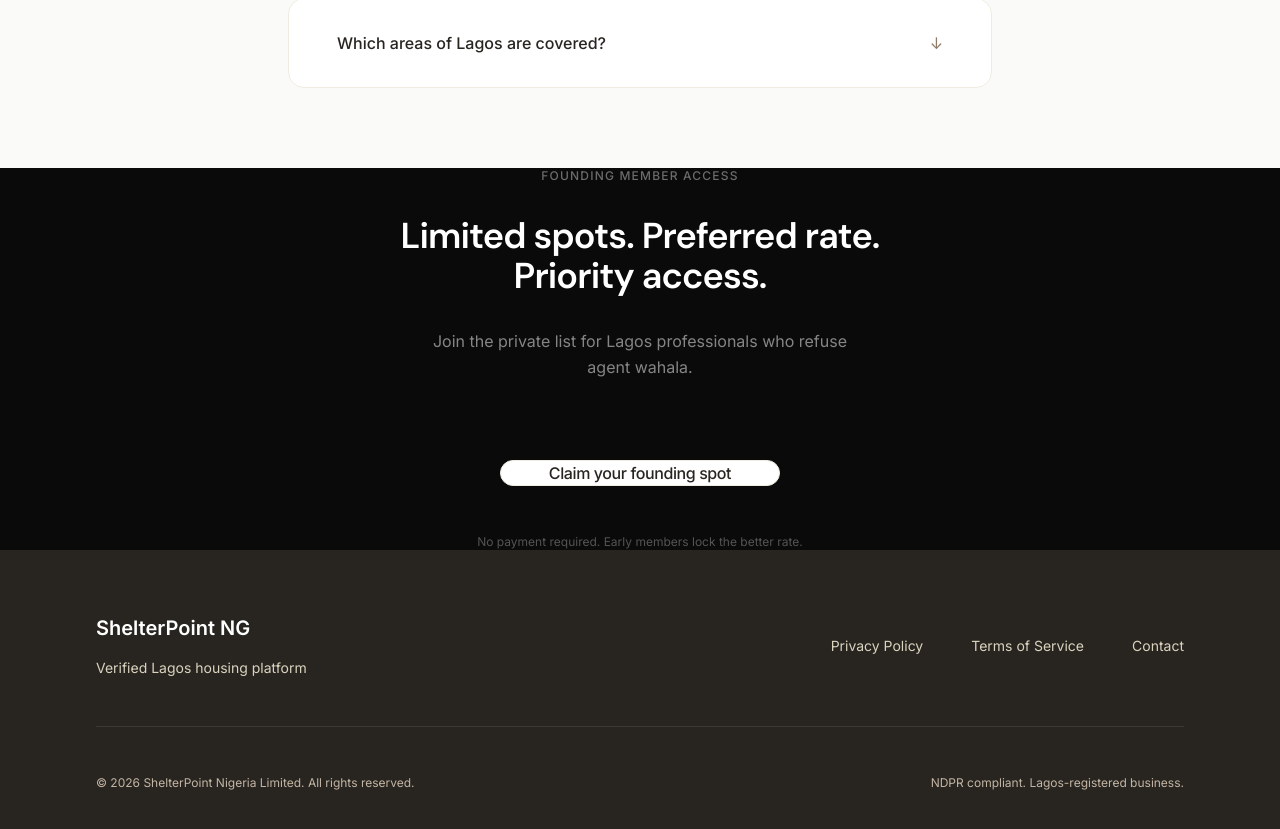
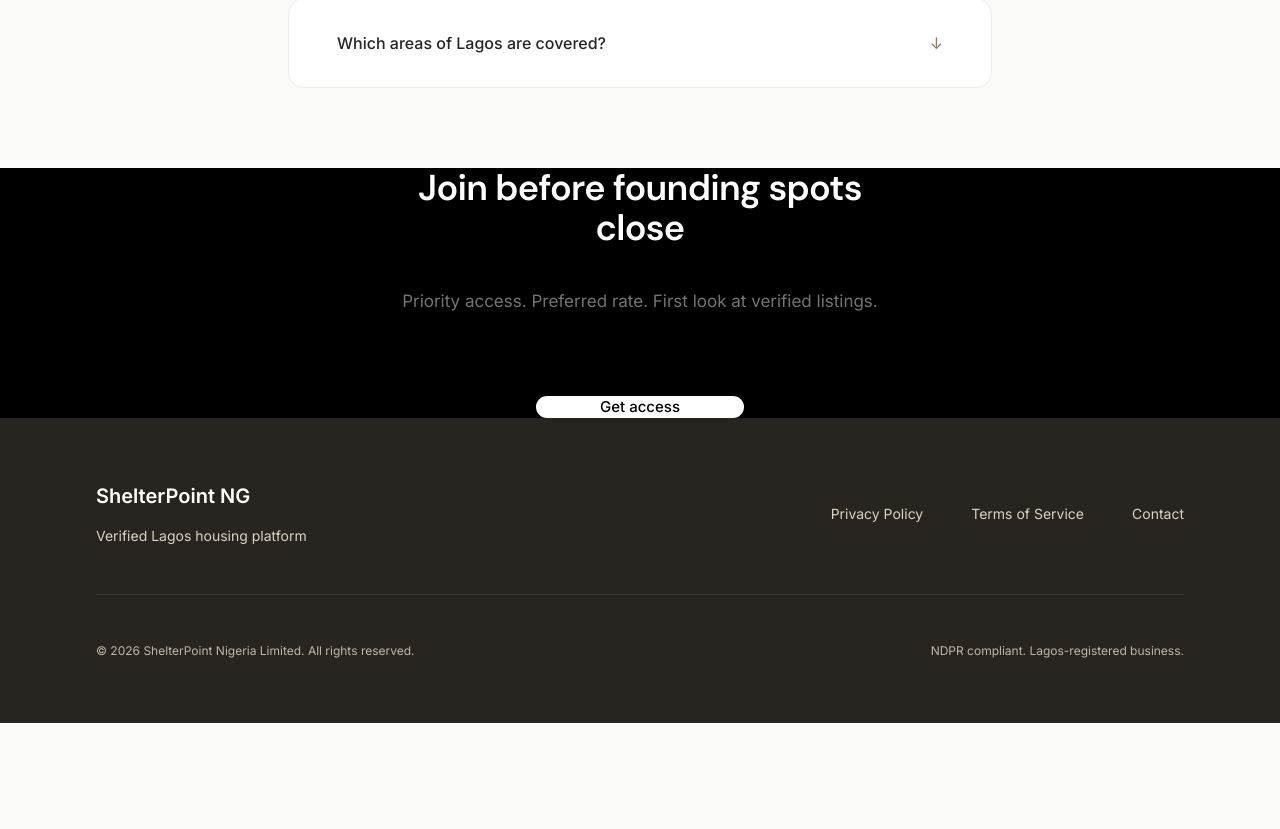
Before and after one commit to FADAREC/ShelterPoint-NG, a Next.js app: page / in a window 1280 px wide. Shown: the part 4078-4907 px from the top of the page. After the commit the page ends 4801 px from the top, so only its background shows below. Built offline with nearby package versions, Linux system fonts and the light colour scheme; no server answers; the database is empty.

Commit message:
design: pure black FinalCTA matching hero

```diff
--- a/components/sections/FinalCTA.tsx
+++ b/components/sections/FinalCTA.tsx
@@ -1,47 +1,25 @@
 'use client';
 
-import { useEffect, useState } from 'react';
-import Button from '@/components/ui/Button';
-
 export default function FinalCTA() {
-  const [stats, setStats] = useState({ signupCount: 0, spotsLeft: 500 });
-
-  useEffect(() => {
-    fetch('/api/waitlist')
-      .then(res => res.json())
-      .then(data => {
-        setStats({
-          signupCount: data.signupCount || 0,
-          spotsLeft: data.spotsLeft ?? 500,
-        });
-      })
-      .catch(() => {});
-  }, []);
-
   const scrollToTop = () => {
     window.scrollTo({ top: 0, behavior: 'smooth' });
   };
 
   return (
-    <section className="py-20 bg-[#0a0a0a]">
-      <div className="max-w-2xl mx-auto px-5 text-center">
-        <p className="text-xs font-medium tracking-widest text-white/40 uppercase mb-4">
-          Founding member access
+    <section className="py-24 sm:py-32 bg-black">
+      <div className="max-w-xl mx-auto px-5 text-center">
+        <h2 className="text-3xl sm:text-4xl font-semibold text-white tracking-[-0.02em] leading-tight">
+          Join before founding spots close
+        </h2>
+        <p className="mt-5 text-[17px] text-white/45 leading-relaxed">
+          Priority access. Preferred rate. First look at verified listings.
         </p>
-        <h2 className="text-3xl sm:text-4xl font-semibold text-white tracking-tight mb-4 leading-tight">
-          Limited spots. Preferred rate. Priority access.
-        </h2>
-        <p className="text-white/50 mb-10 max-w-md mx-auto leading-relaxed">
-          {stats.signupCount > 0
-            ? `${stats.signupCount} founding members have joined. ${stats.spotsLeft} preferred spots remain.`
-            : 'Join the private list for Lagos professionals who refuse agent wahala.'}
-        </p>
-        <Button variant="secondary" size="lg" onClick={scrollToTop}>
-          Claim your founding spot
-        </Button>
-        <p className="text-xs text-white/30 mt-6">
-          No payment required. Early members lock the better rate.
-        </p>
+        <button
+          onClick={scrollToTop}
+          className="mt-10 h-12 px-8 rounded-full bg-white text-black text-[15px] font-medium hover:bg-white/90 active:scale-[0.98] transition-all"
+        >
+          Get access
+        </button>
       </div>
     </section>
   );
```
